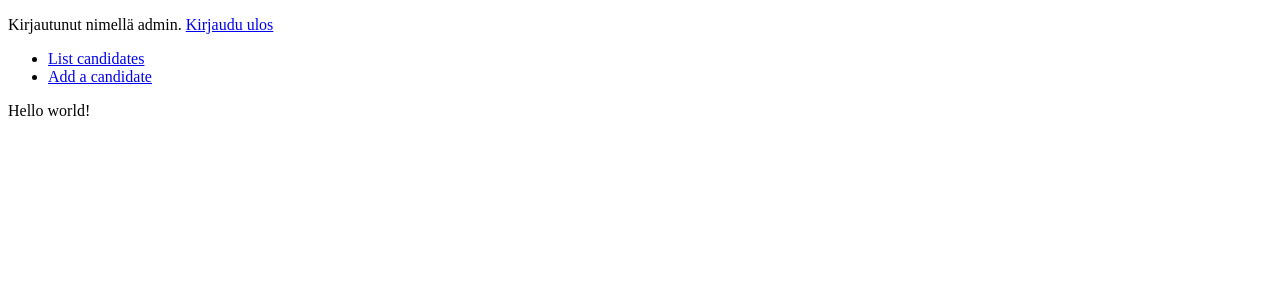
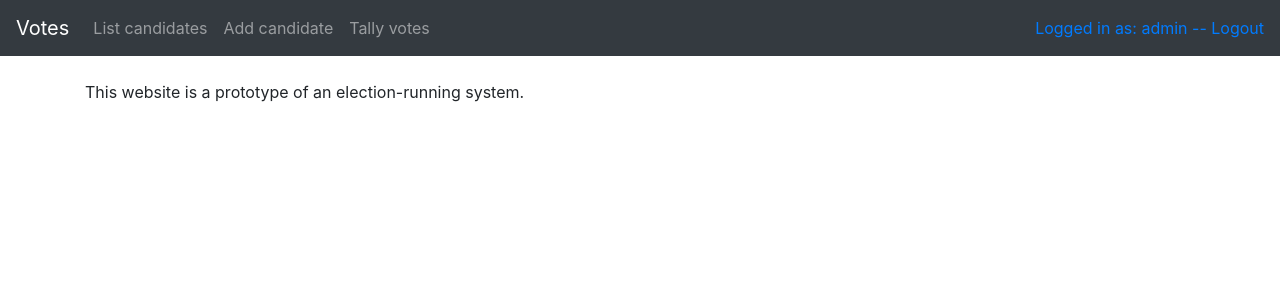
Before and after one commit to skajanti/Aanestys, a Flask app: page / in a window 1280 px wide. Shown: the top 300 px of the page. Run offline with Flask 2, Linux system fonts and the light colour scheme; a user stored in the database is signed in; some libraries are stand-ins or nearby versions.

Commit message:
bootstrap installed, vote tally under progress

```diff
--- a/application/templates/index.html
+++ b/application/templates/index.html
@@ -1,7 +1,7 @@
 {% extends "layout.html" %}
 
 {% block body %}
-  <p>
-    Hello world!
-  </p>
+<p>
+    This website is a prototype of an election-running system.
+</p>
 {% endblock %}
--- a/application/templates/layout.html
+++ b/application/templates/layout.html
@@ -2,34 +2,48 @@
 <html>
 <head>
     <meta charset="utf-8">
-    <title>TodoApp</title>
+    <title>Votes</title>
+    <link rel="stylesheet" href="https://maxcdn.bootstrapcdn.com/bootstrap/4.0.0/css/bootstrap.min.css" integrity="sha384-Gn5384xqQ1aoWXA+058RXPxPg6fy4IWvTNh0E263XmFcJlSAwiGgFAW/dAiS6JXm" crossorigin="anonymous">
 </head>
 
 <body>
+    <nav class="navbar navbar-expand-md navbar-dark bg-dark mb-4">
+        <a class="navbar-brand" href="#">Votes</a>
+        <button class="navbar-toggler" type="button" data-toggle="collapse" data-target="#navbarCollapse" aria-controls="navbarCollapse" aria-expanded="false" aria-label="Toggle navigation">
+            <span class="navbar-toggler-icon"></span>
+        </button>
+        <div class="collapse navbar-collapse" id="navbarCollapse">
+            <ul class="navbar-nav mr-auto">
+                <li class="nav-item">
+                    <a class="nav-link" href="{{ url_for('votes_index') }} ">List candidates</a>
+                </li>
+                <li class="nav-item">
+                    <a class="nav-link" href="{{ url_for('candidate_form') }} ">Add candidate</a>
+                </li>
+                <li class="nav-item">
+                    <a class="nav-link" href="{{ url_for('votes_count') }} ">Tally votes</a>
+                </li>
+            </ul>
+            <div class="form-inline mt-2 mt-md-0">
                 {% if current_user.is_authenticated %}
-      <p>
-          Kirjautunut nimellä {{ current_user.name }}. <a href="{{ url_for('auth_logout') }}">Kirjaudu ulos</a>
-      </p>
+                <a href="{{ url_for('auth_logout') }}">Logged in as: {{ current_user.name }} -- Logout</a>
                 {% else %}
-      <tr>
-        <td>
-          <a href="{{ url_for('auth_login') }}">Kirjaudu</a>
-        </td>
-      </tr>
-      <tr>
-        <td>
-          <a href="{{ url_for('create_accountform') }}">Luo tili</a>
-        </td>
-      </tr>
+                <a href="{{ url_for('auth_login') }}">Login</a>
                 {% endif %}
-      <ul>
-          <li><a href="{{ url_for('votes_index') }}">List candidates</a></li>
-          <li><a href="{{ url_for('candidate_form') }}">Add a candidate</a></li>
-      </ul>
+            </div>
+        </div>
+    </nav>
+
+    <main role="main" class="container">
         {% block body %}
         <p>
             Content.
         </p>
         {% endblock %}
+    </main>
+
+    <script src="https://code.jquery.com/jquery-3.2.1.slim.min.js" integrity="sha384-KJ3o2DKtIkvYIK3UENzmM7KCkRr/rE9/Qpg6aAZGJwFDMVNA/GpGFF93hXpG5KkN" crossorigin="anonymous"></script>
+    <script src="https://cdnjs.cloudflare.com/ajax/libs/popper.js/1.12.9/umd/popper.min.js" integrity="sha384-ApNbgh9B+Y1QKtv3Rn7W3mgPxhU9K/ScQsAP7hUibX39j7fakFPskvXusvfa0b4Q" crossorigin="anonymous"></script>
+    <script src="https://maxcdn.bootstrapcdn.com/bootstrap/4.0.0/js/bootstrap.min.js" integrity="sha384-JZR6Spejh4U02d8jOt6vLEHfe/JQGiRRSQQxSfFWpi1MquVdAyjUar5+76PVCmYl" crossorigin="anonymous"></script>
 </body>
 </html>
--- a/application/votes/views.py
+++ b/application/votes/views.py
@@ -51,7 +51,7 @@ def candidate_remove(candidateid):
 
 
 	print("debug")
-	db.session().query(Candidate).filter(Candidate.id==candidateid).delete()
+	db.session().query(Candidate).filter(Candidate.id == candidateid).delete()
 	#db.session().delete(c)
 	#votes.delete().where(votes.Candidate.id==candidate_id)
 	db.session().commit()
@@ -74,3 +74,7 @@ def cast_vote(candidate_id):
 	db.session().commit()
 
 	return redirect(url_for("votes_index"))
+
+@app.route("/votes_count", methods=["GET"])
+def votes_count():
+	return render_template("votes/vote_count.html", votes = Candidate.query.all(), vote_count=Candidate.count_votes())
```
Also changed, not shown: application/templates/votes/vote_count.html (added, +19 -0 lines), application/votes/models.py (+15 -11 lines), application/votes.db, 1 other file. Lines whose indentation alone changed are shown as unchanged.
